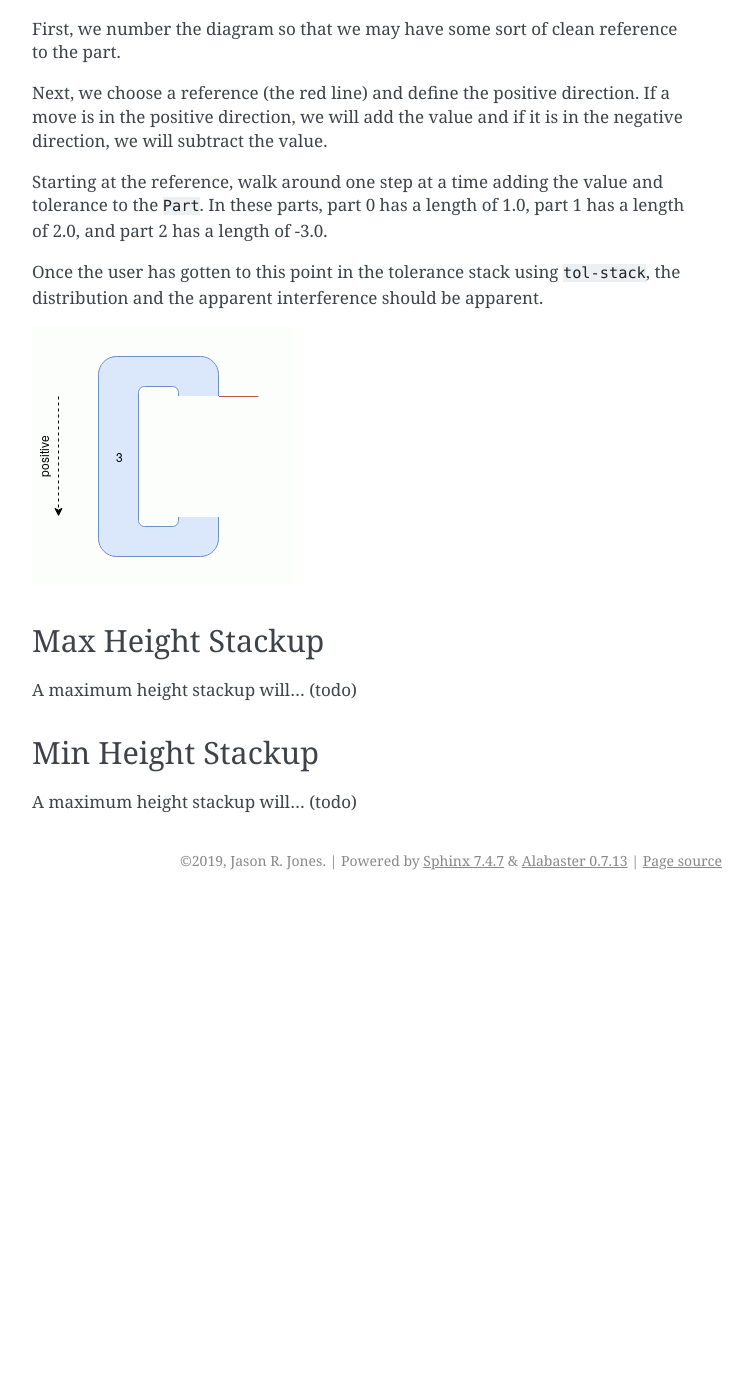
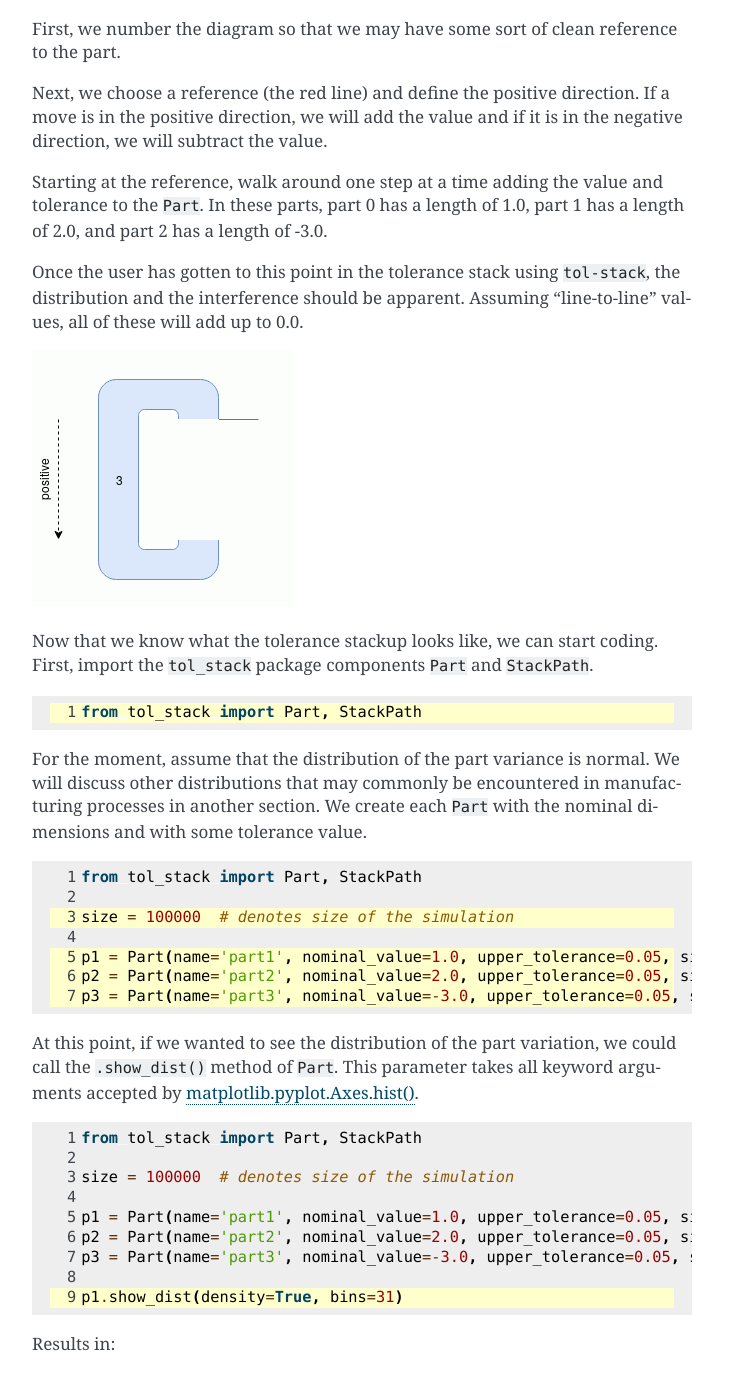
Before and after one commit to slightlynybbled/tol-stack, a Sphinx documentation site: the page built from docs/source/usage.rst, in a window 1280 px wide and 1400 px high, scrolled down 567 px. Shown: the top 1390 px of the window, without its empty margins (388-1141 px from the left). Built offline with Sphinx 7.4.7, drawn with Linux system fonts in a browser that asks for light colours; before the commit the page ends 1467 px from its top, so only the background shows below that; some of the changed text lies outside the part shown.

Commit message:
Improving documentation.

```diff
--- a/docs/source/usage.rst
+++ b/docs/source/usage.rst
@@ -30,10 +30,86 @@ Starting at the reference, walk around one step at a time adding the value and t
 a length of -3.0.
 
 Once the user has gotten to this point in the tolerance stack using ``tol-stack``, the distribution and
-the apparent interference should be apparent.
+the interference should be apparent.  Assuming "line-to-line" values, all of these will add up to 0.0.
 
 .. image::
    images/circuit-animation.gif
+
+Now that we know what the tolerance stackup looks like, we can start coding.  First, import the
+``tol_stack`` package components ``Part`` and ``StackPath``.
+
+.. code-block:: python
+   :linenos:
+   :emphasize-lines: 1
+
+   from tol_stack import Part, StackPath
+
+For the moment, assume that the distribution of the part variance is normal.  We will discuss other
+distributions that may commonly be encountered in manufacturing processes in another section.  We
+create each ``Part`` with the nominal dimensions and with some tolerance value.
+
+.. code-block:: python
+   :linenos:
+   :emphasize-lines: 3, 5, 6, 7
+
+   from tol_stack import Part, StackPath
+
+   size = 100000  # denotes size of the simulation
+
+   p1 = Part(name='part1', nominal_value=1.0, upper_tolerance=0.05, size=size)
+   p2 = Part(name='part2', nominal_value=2.0, upper_tolerance=0.05, size=size)
+   p3 = Part(name='part3', nominal_value=-3.0, upper_tolerance=0.05, size=size)
+
+At this point, if we wanted to see the distribution of the part variation, we could call the
+``.show_dist()`` method of ``Part``.  This parameter takes all keyword arguments accepted by
+`matplotlib.pyplot.Axes.hist() <https://matplotlib.org/3.1.1/api/_as_gen/matplotlib.axes.Axes.hist.html>`_.
+
+.. code-block:: python
+   :linenos:
+   :emphasize-lines: 9
+
+   from tol_stack import Part, StackPath
+
+   size = 100000  # denotes size of the simulation
+
+   p1 = Part(name='part1', nominal_value=1.0, upper_tolerance=0.05, size=size)
+   p2 = Part(name='part2', nominal_value=2.0, upper_tolerance=0.05, size=size)
+   p3 = Part(name='part3', nominal_value=-3.0, upper_tolerance=0.05, size=size)
+
+   p1.show_dist(density=True, bins=31)
+
+Results in:
+
+.. image::
+   images/part-distribution-normal.png
+
+Finally, we create the ``StackPath`` and add each part to it, then run the ``analyze()`` method.  Once the analysis
+is complete, we can call the ``.show_dist()`` method of the ``StackPath`` to show the percentage of units that are
+expected to fall out of tolerance.
+
+.. code-block:: python
+   :linenos:
+   :emphasize-lines: 9-11, 13, 14
+
+   from tol_stack import Part, StackPath
+
+   size = 100000  # denotes size of the simulation
+
+   p1 = Part(name='part1', nominal_value=1.0, upper_tolerance=0.05, size=size)
+   p2 = Part(name='part2', nominal_value=2.0, upper_tolerance=0.05, size=size)
+   p3 = Part(name='part3', nominal_value=-3.0, upper_tolerance=0.05, size=size)
+
+   sp.add_part(part0)
+   sp.add_part(part1)
+   sp.add_part(part2)
+
+   sp.analyze()
+   sp.show_dist(bins=31)
+
+.. image::
+   images/screenshot-circuit.png
+
+Based on the image, 50% of units are expected to crash!
 
 Max Height Stackup
 ------------------
```
Also changed, not shown: docs/source/images/part-distribution-normal.png (added), docs/source/images/screenshot-circuit.png.
